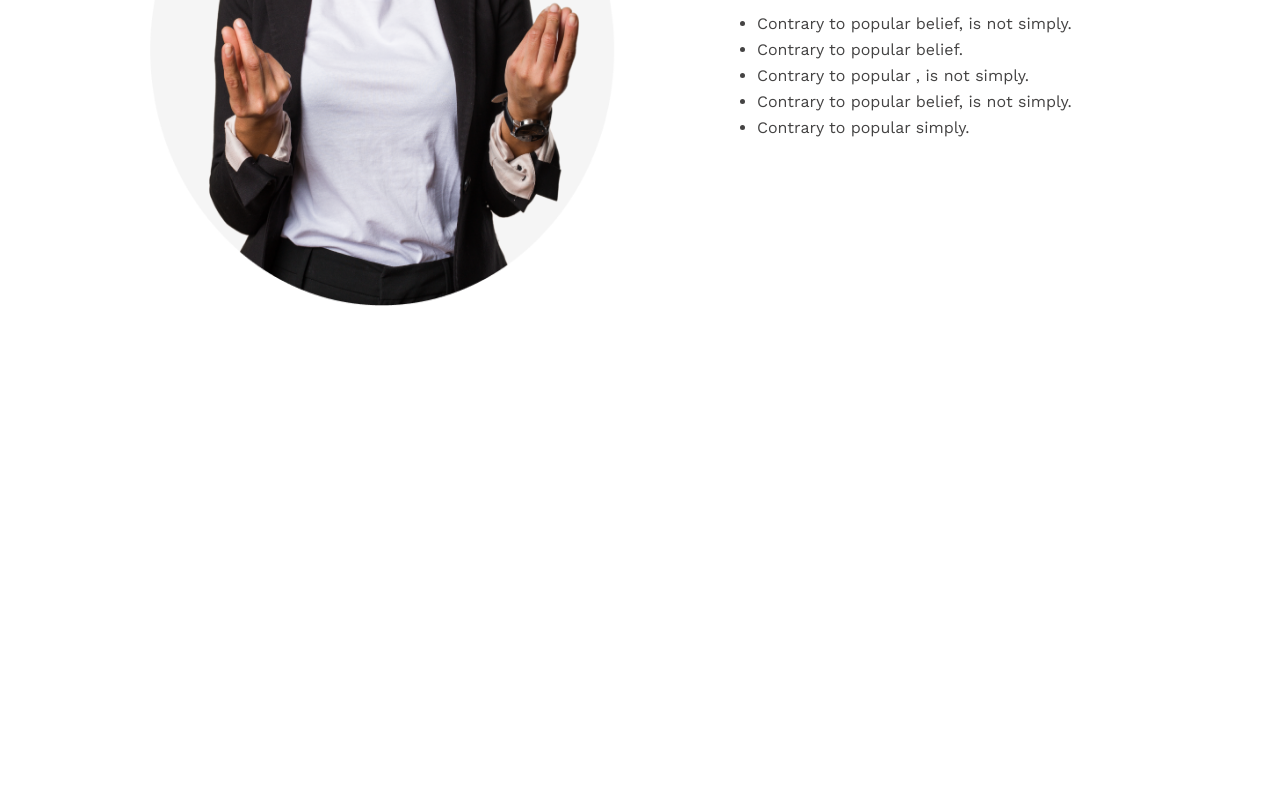
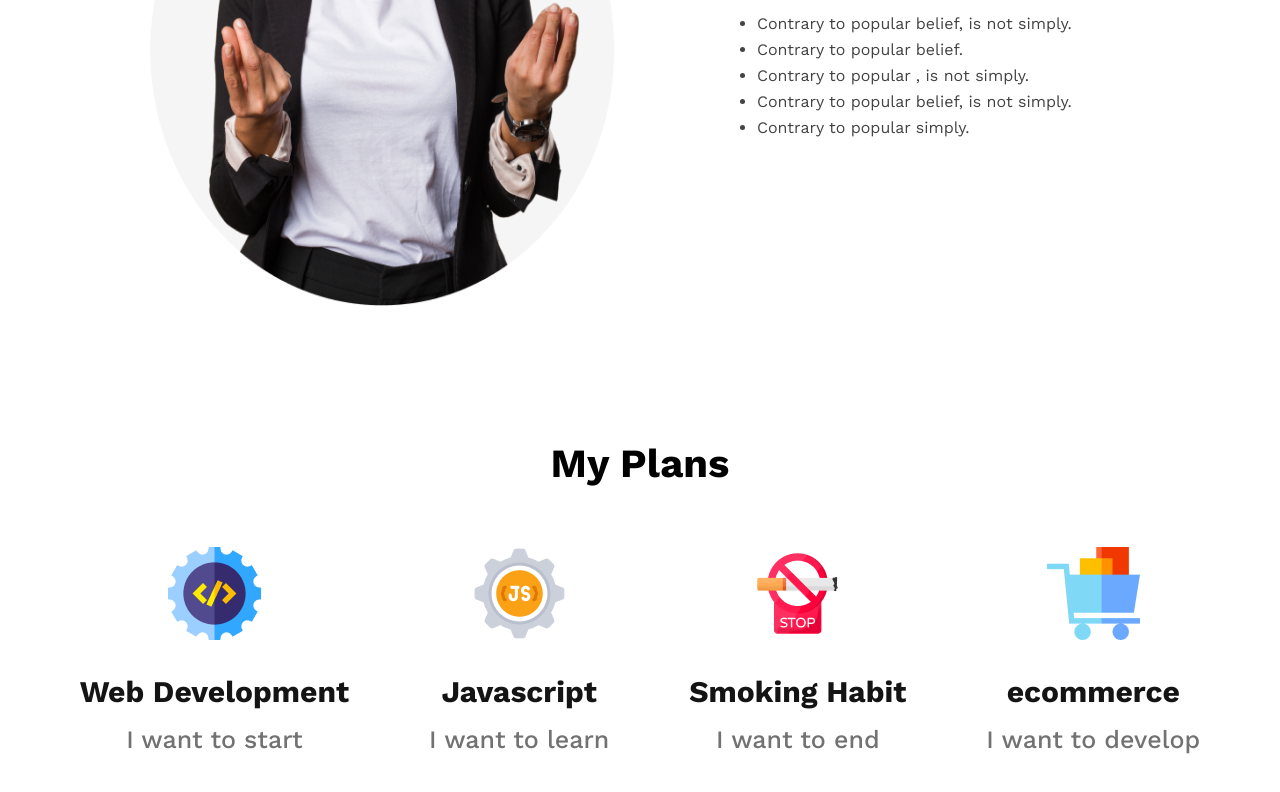
Before and after one commit to myenuddin24/new-year-new-me-web, a plain HTML site: page index.html in a window 1280 px wide. Shown: the part 1332-2124 px from the top of the page. Before the commit the page ends 1772 px from the top, so only its background shows below. Drawn offline with nearby package versions, Linux system fonts and the light colour scheme.

Commit message:
my plans section added

```diff
--- a/index.html
+++ b/index.html
@@ -34,6 +34,36 @@
                 </ul>
             </div>
         </section>
+
+        <section class="plans">
+            <h3 class="plans-heading">My Plans</h3>
+            <div class="plans-details">
+                <div class="plans-each">
+                    <img src="images/icons/web.png" alt="">
+                    <h4 class="plans-title">Web Development</h4>
+                    <p class="plans-description">I want to start</p>
+                </div>
+                <div class="plans-each">
+                    <img src="images/icons/js.png" alt="">
+                    <h4 class="plans-title">Javascript</h4>
+                    <p class="plans-description">I want to learn</p>
+                </div>
+                <div class="plans-each">
+                    <img src="images/icons/smoke.png" alt="">
+                    <h4 class="plans-title">Smoking Habit</h4>
+                    <p class="plans-description">I want to end</p>
+                </div>
+                <div class="plans-each">
+                    <img src="images/icons/ecom.png" alt="">
+                    <h4 class="plans-title">ecommerce</h4>
+                    <p class="plans-description">I want to develop</p>
+                </div>
+            </div>
+        </section>
+
+        <section>
+
+        </section>
     </main>
     <footer>
 
--- a/styles/style.css
+++ b/styles/style.css
@@ -74,4 +74,33 @@
     margin-top: 14px;
 }
 
-/*  */
+/* my plans section */
+
+.plans-details{
+    display:flex;
+    justify-content: center;
+    text-align: center;
+    gap: 80px;
+    margin-top: 60px;
+    margin-bottom: 130px;
+}
+
+.plans-heading{
+    font-size: 40px;
+    font-weight: 700;
+    text-align: center;
+}
+.plans-title{
+    color: #151414;
+    font-size: 30px;
+    font-weight: 700;
+    margin-top: 30px;
+    margin-bottom: 16px;
+}
+.plans-description{
+    color: #737272;
+    font-size: 25px;
+    font-weight: 500;
+}
+
+/* last section */
```
